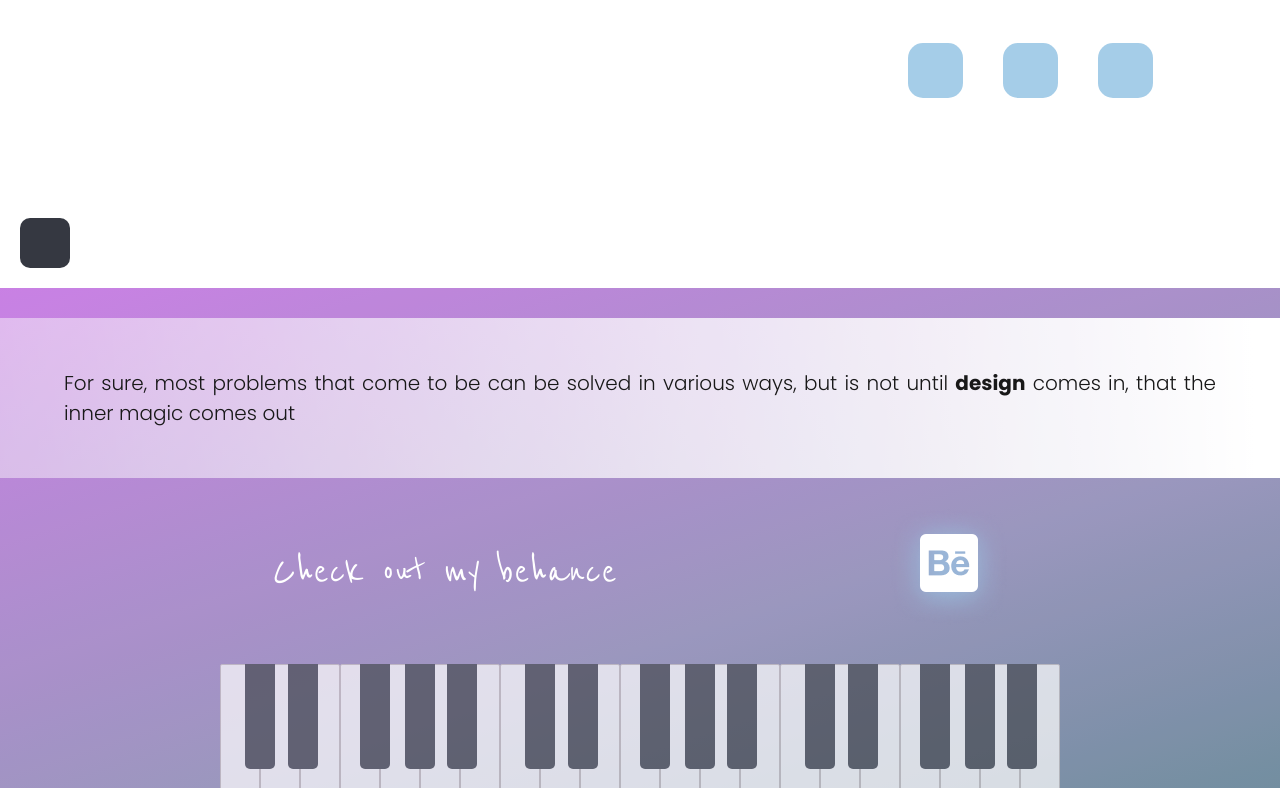
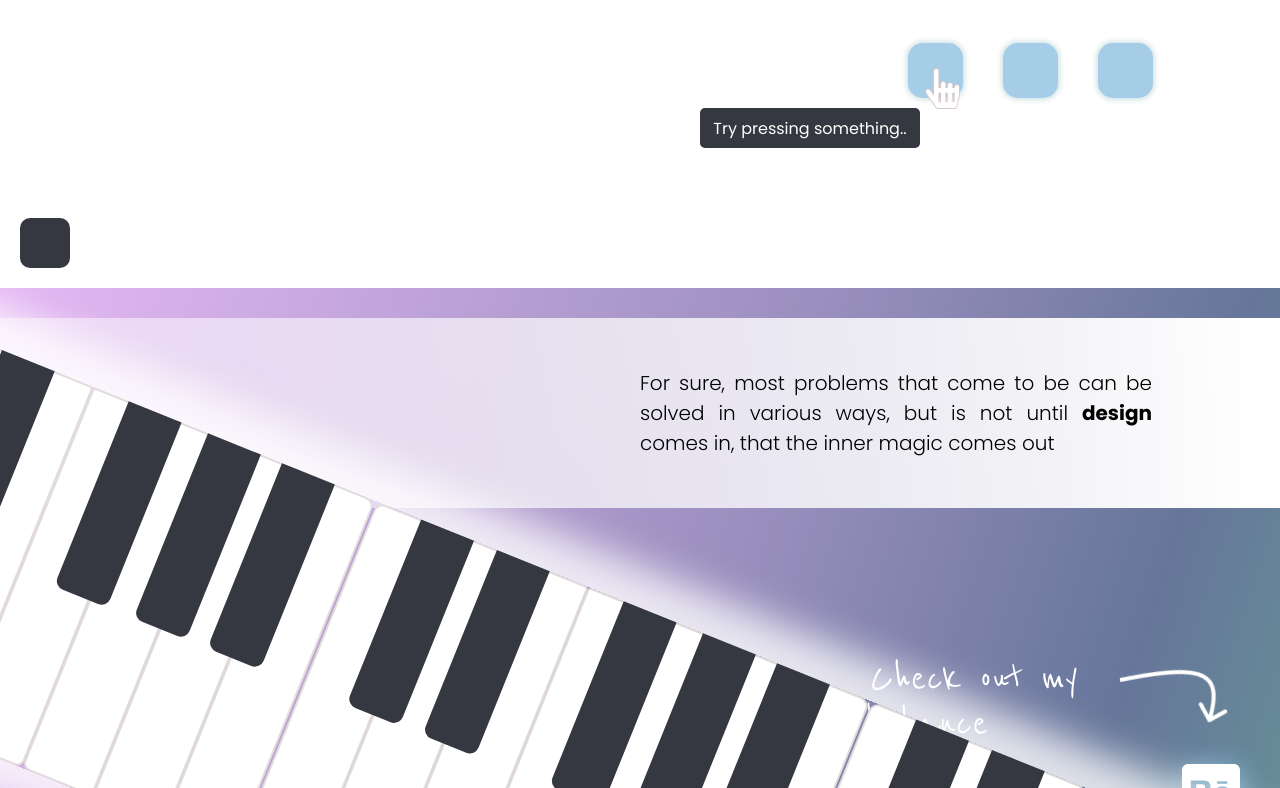
Before and after one commit to DannyCarvajal/portfolio-2022, a React (Create React App) app: page / in a window 1280 px wide. Shown: the part 1312-2100 px from the top of the page. Built offline with nearby package versions, Linux system fonts and the light colour scheme.

Commit message:
creative section part 2

```diff
--- a/src/components/creative/piano.jsx
+++ b/src/components/creative/piano.jsx
@@ -31,9 +31,11 @@ const Piano = () => {
 
 	return (
 		<div className="piano">
+			<PianoElements octave={2} />
 			<PianoElements octave={3} />
 			<PianoElements octave={4} />
 			<PianoElements octave={5} />
+			<PianoElements octave={6} />
 		</div>
 	);
 };
--- a/src/components/creative/piano.scss
+++ b/src/components/creative/piano.scss
@@ -9,6 +9,18 @@
         justify-content: center;
         align-items: center;
         position: relative;
+        margin: 0 0.5px;
+
+        .c {
+            border-top-left-radius: 5px;
+            border-bottom-left-radius: 5px;
+        }
+
+        .b {
+            border-top-right-radius: 5px;
+            border-bottom-right-radius: 5px;
+
+        }
     }
 
 
--- /dev/null
+++ b/src/components/global/clickIndication.jsx
@@ -0,0 +1,13 @@
+import "./clickIndication.scss";
+import React from "react";
+
+const ClickIndication = ({message, containerClass}) => {
+	return (
+		<div className={`clickIndication ${containerClass}`}>
+			<p className="clickIndication__msg">{message}</p>
+			<img src="img/handindicator.png" alt="hand" className="clickIndication__hand" />
+		</div>
+	);
+};
+
+export default ClickIndication;
--- /dev/null
+++ b/src/components/global/clickIndication.scss
@@ -0,0 +1,19 @@
+.clickIndication {
+    border-radius: 5px;
+    position: absolute;
+    width: 220px;
+    height: 40px;
+    display: flex;
+    justify-content: center;
+    align-items: center;
+    background-color: #353841;
+    color: white;
+
+    &__hand {
+        width: 35px;
+
+        position: absolute;
+        top: -40px;
+        right: -40px;
+    }
+}
--- a/src/components/rubiks/rubik.jsx
+++ b/src/components/rubiks/rubik.jsx
@@ -14,6 +14,10 @@ const Rubik = ({colorArray, index, isRubikSolved, setIsRubikSolved, solution, ru
 	};
 
 	const positionHandler = () => setCurrentPosition(currentPosition + 1);
+	const hideHandIndicator = () => {
+		const handIndicator = document.querySelector(".clickIndication");
+		handIndicator.classList.add("hideAnimation");
+	};
 
 	useEffect(() => {
 		const newStatus = [...isRubikSolved];
@@ -31,7 +35,13 @@ const Rubik = ({colorArray, index, isRubikSolved, setIsRubikSolved, solution, ru
 				<div className={`${rubikItemClass} ${colorHandler(currentPosition + 0)}`}></div>
 				<div className={`${rubikItemClass} ${colorHandler(currentPosition + 1)}`}></div>
 				<div className={`${rubikItemClass} ${colorHandler(currentPosition + 2)}`}></div>
-				<button className="rubikscta" onClick={positionHandler}></button>
+				<button
+					className="rubikscta"
+					onClick={() => {
+						positionHandler();
+						hideHandIndicator();
+					}}
+				></button>
 			</div>
 		</>
 	);
--- a/src/components/rubiks/rubik.scss
+++ b/src/components/rubiks/rubik.scss
@@ -27,6 +27,23 @@
         opacity: 0.8;
         border-radius: 15px;
         background-color: #8FC1E3;
+        box-shadow: 0px 0px 5px 2px rgba(23, 112, 124, 0.246);
 
     }
 }
+
+
+.hideAnimation {
+    animation: hide 2s forwards ease-in-out;
+}
+
+@keyframes hide {
+
+    0% {
+        opacity: 1;
+    }
+
+    100% {
+        opacity: 0;
+    }
+}
--- a/src/sections/creative/Creative.jsx
+++ b/src/sections/creative/Creative.jsx
@@ -11,6 +11,7 @@ const Creative = () => {
 			</div>
 			<div className="creativeSection__behance">
 				<h2 className="behance__desc">Check out my behance</h2>
+				<img src="img/behancearrow.png" alt="arrow" className="behance__arrow" />
 				<a href="https://www.behance.net/oliver-daniel" target="_blank" rel="noreferrer">
 					<img src="img/behancecontact.png" alt="behance" className="behance__contactimg" />
 				</a>
--- a/src/sections/creative/creative.scss
+++ b/src/sections/creative/creative.scss
@@ -7,6 +7,7 @@
     flex-direction: column;
     align-items: center;
     overflow: hidden;
+    position: relative;
 
     // DESCRIPTION
 
@@ -14,8 +15,9 @@
         width: 100vw;
         margin-top: 30px;
         height: 100%;
-        display: grid;
-        place-items: center;
+        display: flex;
+        justify-content: center;
+        align-items: center;
         background: linear-gradient(268.54deg, #FFFFFF 2.16%, rgba(255, 255, 255, 0.4) 108.67%);
 
         .descContainer__desc {
@@ -47,6 +49,12 @@
             font-weight: 500;
         }
 
+
+        .behance__arrow {
+            display: none;
+        }
+
+
     }
 
     // PIANO
@@ -54,12 +62,14 @@
         padding-bottom: 30px;
         opacity: 0.7;
 
+
+
     }
 
     .whiteKey {
         width: 40px;
         height: 200px;
-        border: 1px solid #C5BEBE;
+        border: 0.5px solid #e2dcdc;
         border-bottom-left-radius: 4px;
         border-bottom-right-radius: 4px;
 
@@ -99,3 +109,61 @@
     }
 
 }
+
+
+@media (min-width:1100px) {
+
+    /* big landscape tablets, laptops, and desktops */
+    .creativeSection {
+        min-height: 100vh;
+        background: linear-gradient(108.32deg, #E4B7F3 0.93%, #988EBD 54.81%, #66769A 81.51%, #669796 99.27%);
+        opacity: 1;
+
+        // DESCRIPTION
+        &__descContainer {
+
+            .descContainer__desc {
+                margin-left: 40%;
+                max-width: 40vw;
+            }
+        }
+
+        // BEHANCE CONTACT
+
+        &__behance {
+            width: 400px;
+            position: absolute;
+            top: 40%;
+            right: 10px;
+
+            & a {
+                position: relative;
+                bottom: -100px;
+            }
+
+            & .behance__arrow {
+                display: block;
+                position: absolute;
+                right: 45px;
+                top: 30px;
+                transform: rotate(-10deg);
+            }
+
+        }
+
+
+        // PIANO
+        .piano {
+            padding-bottom: 0px;
+            transform: scale(1.9) rotate(22deg) translateY(100px) translateX(-10px);
+            opacity: 1;
+            box-shadow: 0px 0px 20px 20px rgba(255, 255, 255, 0.781);
+            ;
+
+        }
+
+
+
+    }
+
+}
--- a/src/sections/logic/LogicSection.jsx
+++ b/src/sections/logic/LogicSection.jsx
@@ -1,6 +1,7 @@
 import {useEffect, useState, useRef} from "react";
 import Rubik from "../../components/rubiks/rubik";
 import SecretWord from "../../components/global/secretword";
+import ClickIndication from "../../components/global/clickIndication";
 import "./logicSection.scss";
 
 const Logic = () => {
@@ -30,6 +31,7 @@ const Logic = () => {
 				{columnColors.map((column, index) => (
 					<Rubik colorArray={columnColors[index]} index={index} isRubikSolved={isRubikSolved} setIsRubikSolved={setIsRubikSolved} solution={solutions[index]} rubikItemClass="colorItem" key={column.join("")} />
 				))}
+				<ClickIndication message="Try pressing something.." containerClass="logicIndicator" />
 			</div>
 			<SecretWord secretLetter={checkIfSolved() === true ? "m" : ""} bgcolor="#353841" letterColor="white" />
 		</div>
--- a/src/sections/logic/logicSection.scss
+++ b/src/sections/logic/logicSection.scss
@@ -21,7 +21,7 @@
         display: flex;
         justify-content: space-evenly;
         padding-bottom: 240px;
-
+        position: relative;
     }
 
     &__decorationLine {
@@ -42,6 +42,13 @@
         transition: 1s ease-in-out;
         transform: rotate(360deg);
     }
+
+    // HAND INDICATOR
+    .clickIndication {
+        bottom: 90px;
+        right: 125px;
+        pointer-events: none;
+    }
 }
 
 
@@ -50,12 +57,6 @@
     /* tablet, landscape iPad */
     .logicSection {
         min-height: 90vh;
-
-
-        &__puzzleContainer {
-            padding-bottom: 150px;
-
-        }
     }
 
 }
@@ -94,6 +95,12 @@
             height: 60px;
         }
 
+        // HAND INDICATOR
+        .clickIndication {
+            left: -130px;
+            bottom: -110px;
+        }
+
 
     }
 
--- a/src/sections/stack/stack.jsx
+++ b/src/sections/stack/stack.jsx
@@ -7,6 +7,7 @@ import TechCircle from "../../components/stack/techCircleCard.jsx";
 import SecretWord from "../../components/global/secretword.jsx";
 import PuzzleInteraction from "../../components/stack/puzzleInteraction.jsx";
 import slidePuzzleAdditionals from "../../hooks/slidePuzzleAdditionals";
+import ClickIndication from "../../components/global/clickIndication.jsx";
 import "./stack.scss";
 
 const Stack = () => {
@@ -41,6 +42,7 @@ const Stack = () => {
 					<PuzzleInteraction description="Automatic solve" handler={() => fadeOutElement(true)} imgName="queen" keyWord="" />
 					<PuzzleInteraction description="Try it again!" handler={mixPuzzleAgain} imgName="thunder" keyWord="MIX" />
 				</div>
+				<ClickIndication message="Click to slide" containerClass="slideIndicator" />
 				<SecretWord secretLetter="" />
 			</section>
 		);
--- a/src/sections/stack/stack.scss
+++ b/src/sections/stack/stack.scss
@@ -50,6 +50,12 @@
         display: none;
     }
 
+    // HAND INDICATOR
+
+    .slideIndicator {
+        display: none;
+    }
+
 }
 
 
@@ -91,6 +97,8 @@
             z-index: -1;
         }
 
+
+
     }
 
 }
@@ -131,5 +139,6 @@
             top: 40px;
             right: 25px;
         }
+
     }
 }
```
Also changed, not shown: public/img/behancearrow.png (added), public/img/handindicator.png (added).
